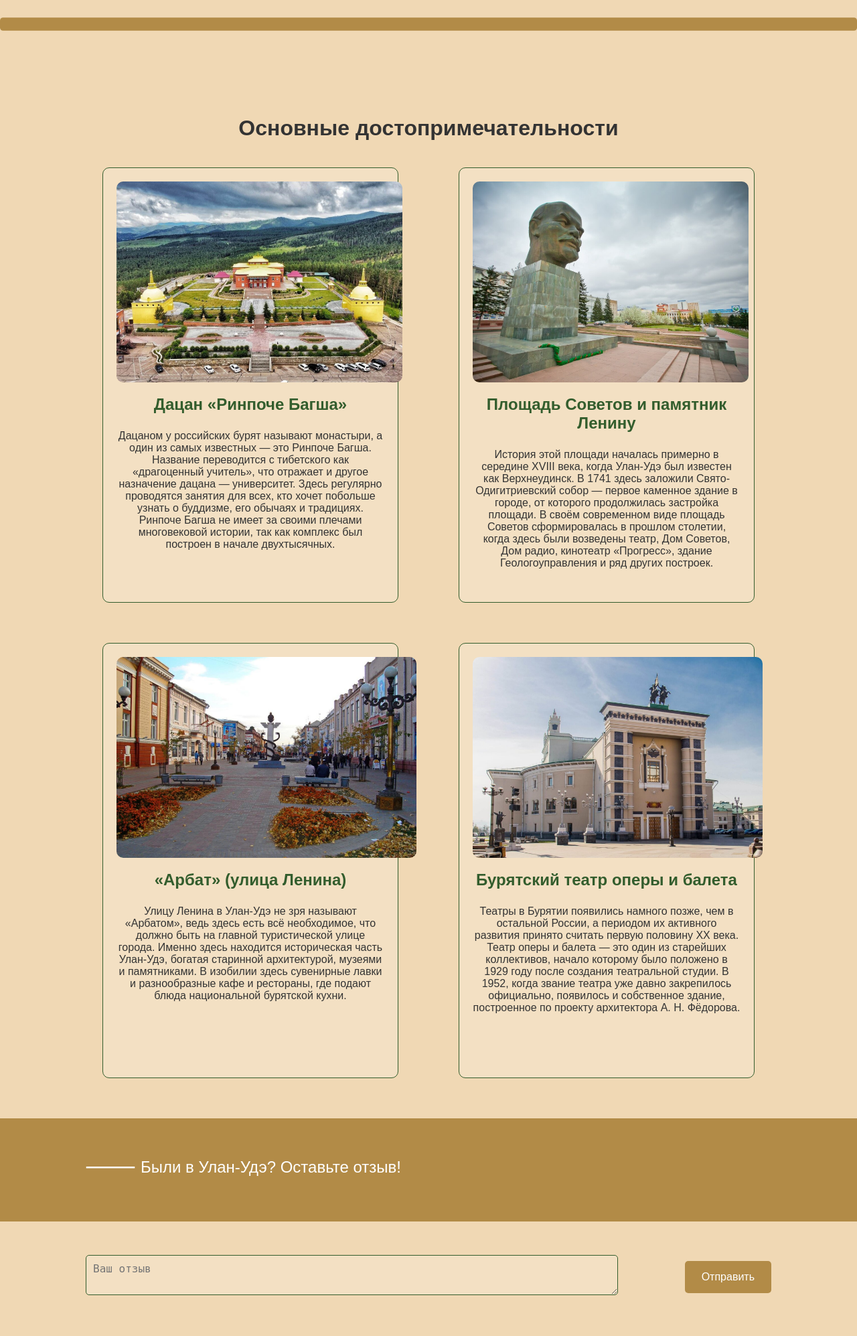
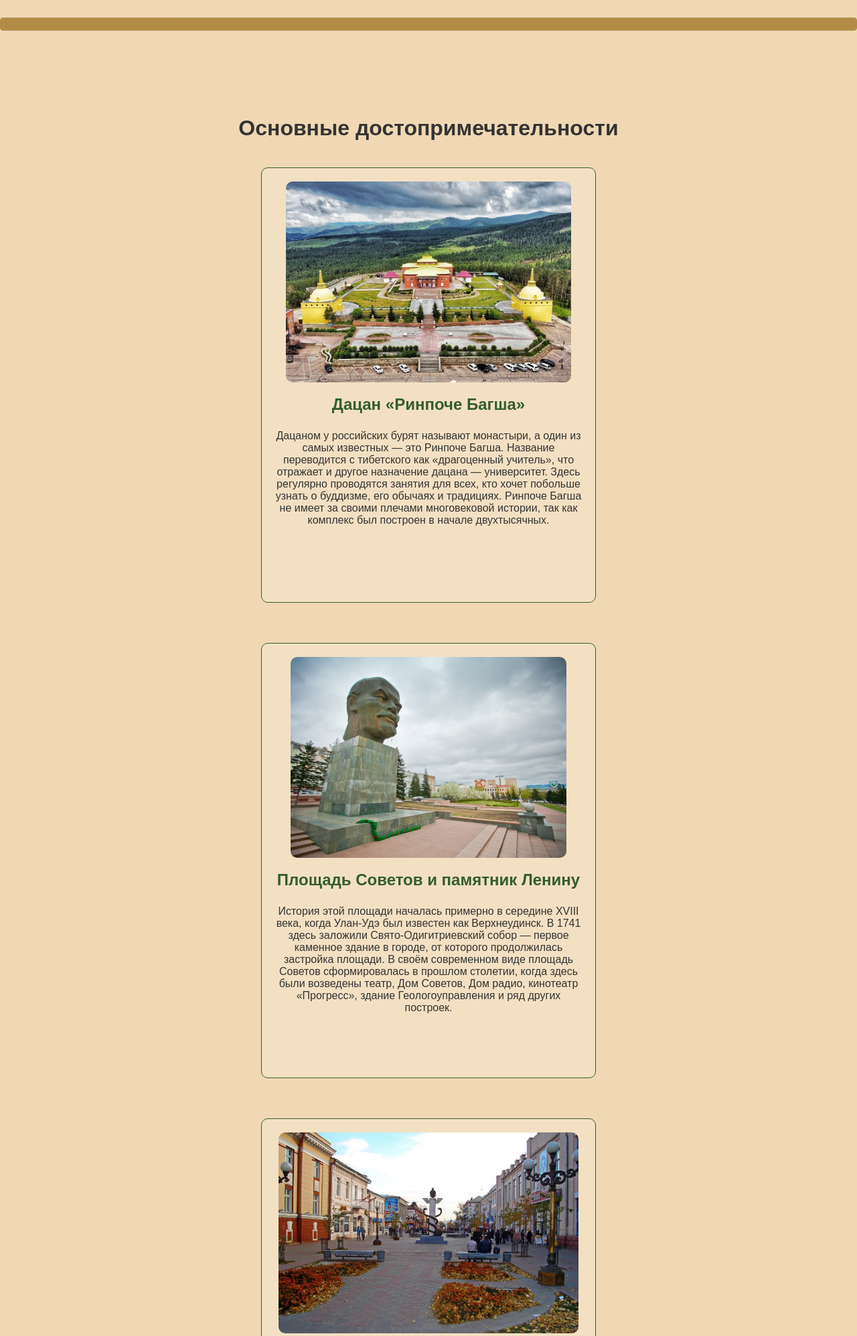
Before and after one commit to AreHumphrey/Landing_dj, a Django app: page / in a window 1280 px wide. Shown: the part 2635-4630 px from the top of the page at 67% size. Run offline with Django 5.2, Linux system fonts and the light colour scheme.

Commit message:
fix1 text block

```diff
--- a/main/static/main/styles.css
+++ b/main/static/main/styles.css
@@ -378,7 +378,7 @@ h1 {
     border-radius: 10px;
     padding: 20px;
     margin: 10px;
-    width: calc(50% - 70px);
+    width: 500px;
     height: 650px;
     box-sizing: border-box;
 }
```
